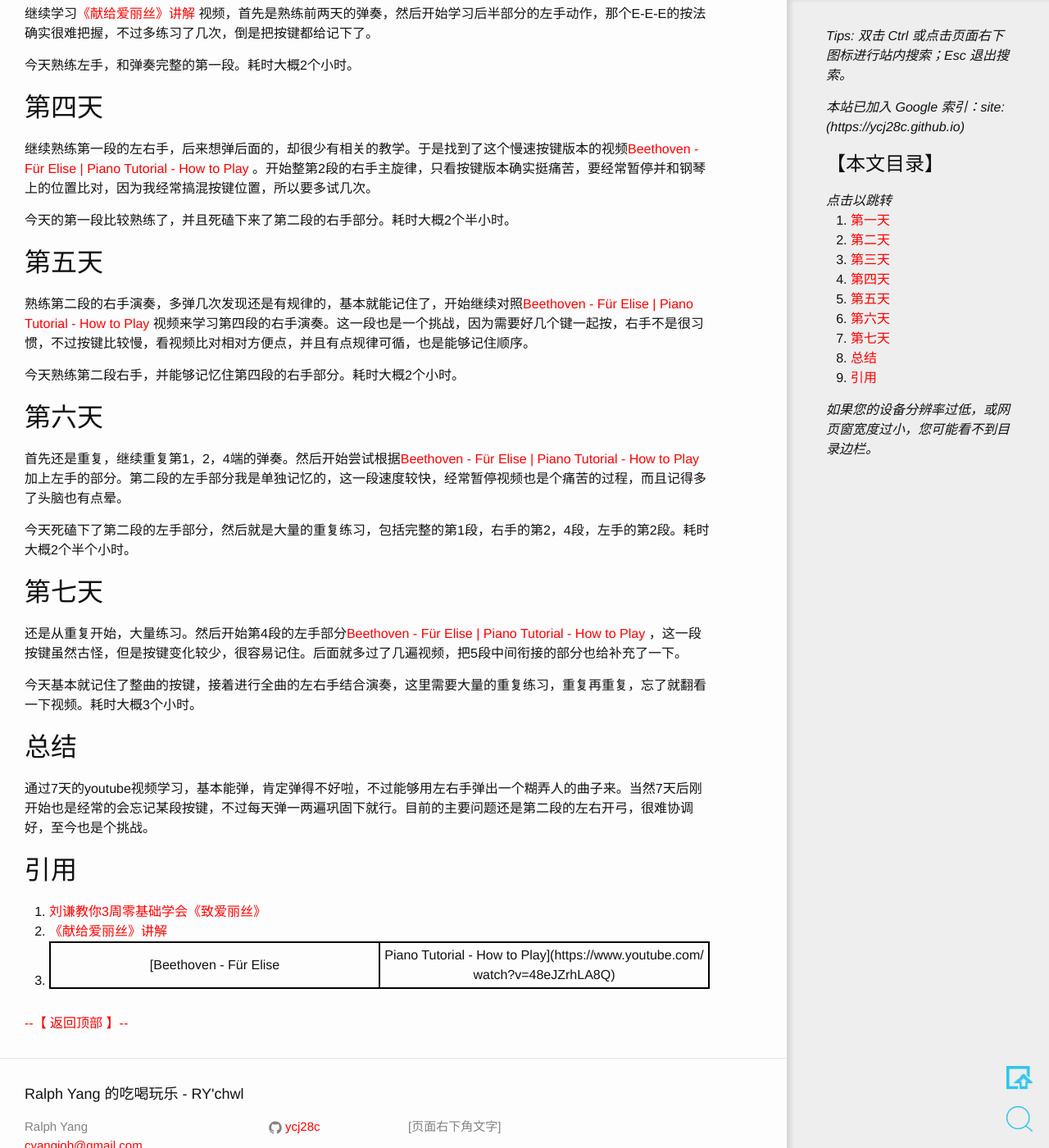
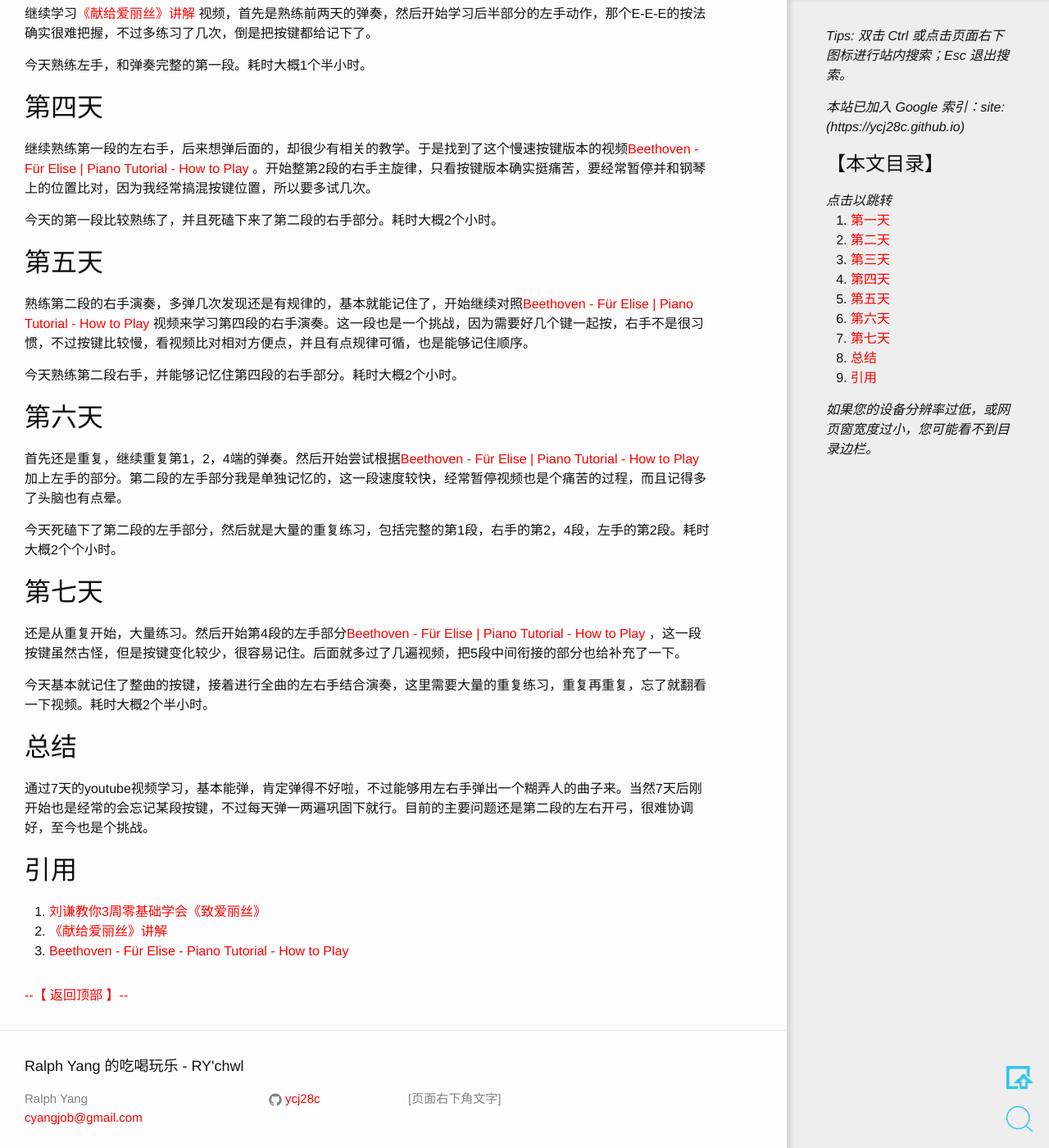
Before and after one commit to ycj28c/lifeblog, a Jekyll site: the page built from _posts/2021-02-07-learn-for-elise-one-week.md, in a window 1280 px wide and 1400 px high, scrolled down 1016 px. Shown: the whole window at 82% size. Built offline with Jekyll 4.4.1, drawn with Linux system fonts in a browser that asks for light colours; comment, search, counter and statistics services are not loaded; some of the changed text lies outside the part shown.

Commit message:
no message

```diff
--- a/_posts/2021-02-07-learn-for-elise-one-week.md
+++ b/_posts/2021-02-07-learn-for-elise-one-week.md
@@ -10,22 +10,22 @@
 ## 第一天
 致爱丽有5段，1，3，5基本一样，肯定优先学习。这段时间的学习是通过这个youtube视频[《献给爱丽丝》讲解](https://www.youtube.com/watch?v=9t2DrUDfatk) ，本人的电子琴键上贴上了符号，所以比较容易找到C的位置。
 
-今天只学习右手部分。因为旋律很熟悉，另外第一段总体比较简单，右手基本就能记住了，耗时大概1个半小时。
+今天只学习右手部分。因为旋律很熟悉，另外第一段总体比较简单，右手基本就能记住了，耗时大概1个小时。
 
 ## 第二天
 继续学习[《献给爱丽丝》讲解](https://www.youtube.com/watch?v=9t2DrUDfatk) 视频，右手又练习几次，感觉问题不大了。开始加上左手动作，左手比想象的要难的多，几个按键怎么按怎么变扭，还没什么规律。关键是不是主旋律，很难有一个记忆的感觉。
 
-今天熟练右手，加上左手动作，左手只记住一半。耗时大概2个小时。
+今天熟练右手，加上左手动作，左手只记住一半。耗时大概1个半小时。
 
 ## 第三天
 继续学习[《献给爱丽丝》讲解](https://www.youtube.com/watch?v=9t2DrUDfatk) 视频，首先是熟练前两天的弹奏，然后开始学习后半部分的左手动作，那个E-E-E的按法确实很难把握，不过多练习了几次，倒是把按键都给记下了。
 
-今天熟练左手，和弹奏完整的第一段。耗时大概2个小时。
+今天熟练左手，和弹奏完整的第一段。耗时大概1个半小时。
 
 ## 第四天
 继续熟练第一段的左右手，后来想弹后面的，却很少有相关的教学。于是找到了这个慢速按键版本的视频[Beethoven - Für Elise | Piano Tutorial - How to Play](https://www.youtube.com/watch?v=48eJZrhLA8Q) 。开始整第2段的右手主旋律，只看按键版本确实挺痛苦，要经常暂停并和钢琴上的位置比对，因为我经常搞混按键位置，所以要多试几次。
 
-今天的第一段比较熟练了，并且死磕下来了第二段的右手部分。耗时大概2个半小时。
+今天的第一段比较熟练了，并且死磕下来了第二段的右手部分。耗时大概2个小时。
 
 ## 第五天
 熟练第二段的右手演奏，多弹几次发现还是有规律的，基本就能记住了，开始继续对照[Beethoven - Für Elise | Piano Tutorial - How to Play](https://www.youtube.com/watch?v=48eJZrhLA8Q) 视频来学习第四段的右手演奏。这一段也是一个挑战，因为需要好几个键一起按，右手不是很习惯，不过按键比较慢，看视频比对相对方便点，并且有点规律可循，也是能够记住顺序。
@@ -35,12 +35,12 @@
 ## 第六天
 首先还是重复，继续重复第1，2，4端的弹奏。然后开始尝试根据[Beethoven - Für Elise | Piano Tutorial - How to Play](https://www.youtube.com/watch?v=48eJZrhLA8Q) 加上左手的部分。第二段的左手部分我是单独记忆的，这一段速度较快，经常暂停视频也是个痛苦的过程，而且记得多了头脑也有点晕。
 
-今天死磕下了第二段的左手部分，然后就是大量的重复练习，包括完整的第1段，右手的第2，4段，左手的第2段。耗时大概2个半个小时。
+今天死磕下了第二段的左手部分，然后就是大量的重复练习，包括完整的第1段，右手的第2，4段，左手的第2段。耗时大概2个个小时。
 
 ## 第七天
 还是从重复开始，大量练习。然后开始第4段的左手部分[Beethoven - Für Elise | Piano Tutorial - How to Play](https://www.youtube.com/watch?v=48eJZrhLA8Q) ，这一段按键虽然古怪，但是按键变化较少，很容易记住。后面就多过了几遍视频，把5段中间衔接的部分也给补充了一下。
 
-今天基本就记住了整曲的按键，接着进行全曲的左右手结合演奏，这里需要大量的重复练习，重复再重复，忘了就翻看一下视频。耗时大概3个小时。
+今天基本就记住了整曲的按键，接着进行全曲的左右手结合演奏，这里需要大量的重复练习，重复再重复，忘了就翻看一下视频。耗时大概2个半小时。
 
 ## 总结
 通过7天的youtube视频学习，基本能弹，肯定弹得不好啦，不过能够用左右手弹出一个糊弄人的曲子来。当然7天后刚开始也是经常的会忘记某段按键，不过每天弹一两遍巩固下就行。目前的主要问题还是第二段的左右开弓，很难协调好，至今也是个挑战。
@@ -48,4 +48,4 @@
 ## 引用
 1. [刘谦教你3周零基础学会《致爱丽丝》](https://www.bilibili.com/video/BV1Wt4y1r7km)
 2. [《献给爱丽丝》讲解](https://www.youtube.com/watch?v=9t2DrUDfatk)
-3. [Beethoven - Für Elise | Piano Tutorial - How to Play](https://www.youtube.com/watch?v=48eJZrhLA8Q)
+3. [Beethoven - Für Elise - Piano Tutorial - How to Play](https://www.youtube.com/watch?v=48eJZrhLA8Q)
```
